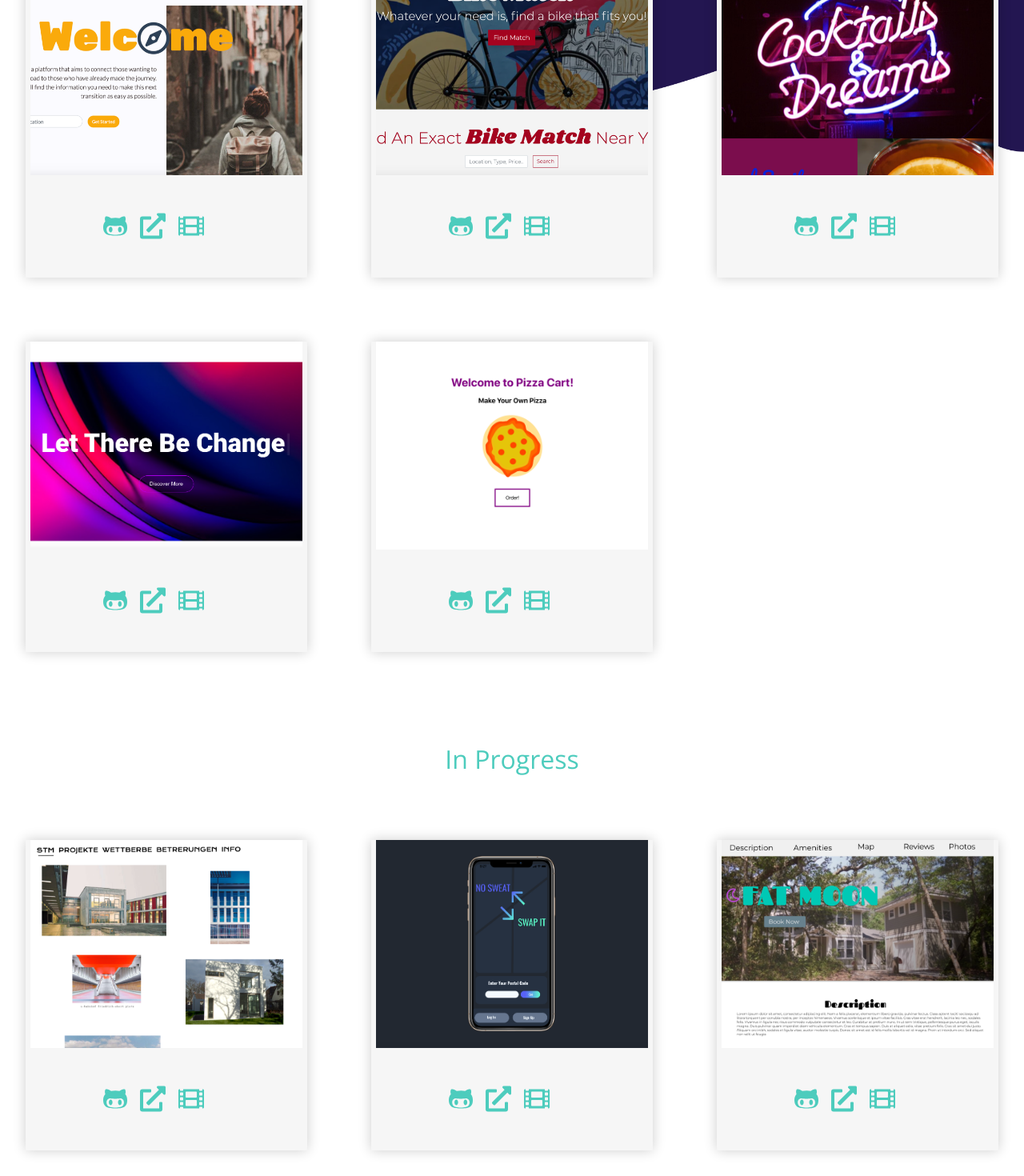
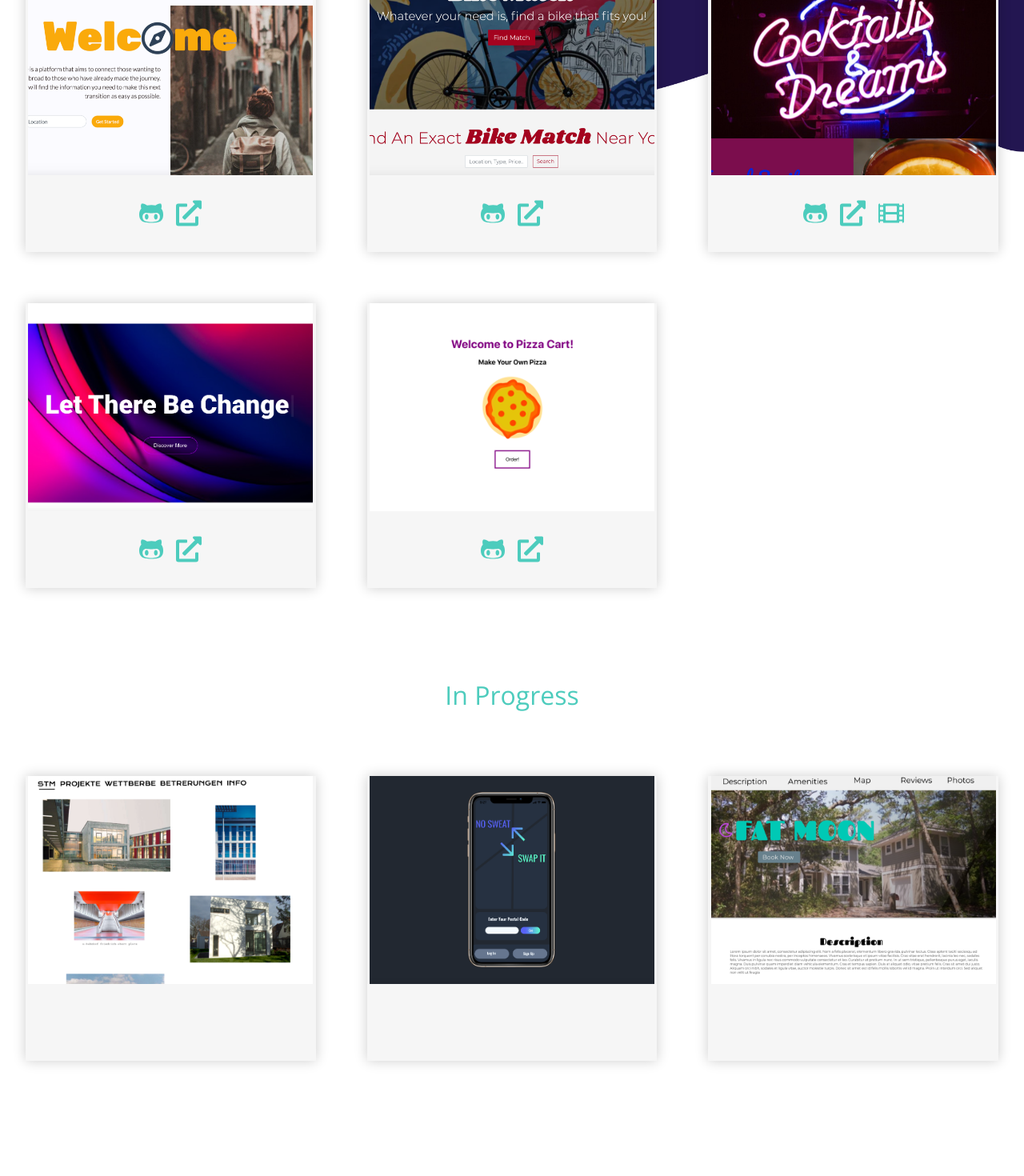
Before and after one commit to jp448/portfolio, a React (Create React App) app: page /projects in a window 1280 px wide. Shown: the part 369-1839 px from the top of the page at 80% size. After the commit the page ends 1727 px from the top, so only its background shows below. Built offline with nearby package versions, Linux system fonts and the light colour scheme.

Commit message:
improved cards added one video demo
improved cards

```diff
--- a/src/App.js
+++ b/src/App.js
@@ -44,7 +44,7 @@ class App extends Component {
       {
         name: "Mr. Cocktail",
         img: mrCocktail,
-        links: ["https://mr-cocktail.proctor-webworks.com", "https://github.com/jp448/rails-mister-cocktail"],
+        links: ["https://mr-cocktail.proctor-webworks.com", "https://github.com/jp448/rails-mister-cocktail", "https://storage.jkproctor.com/portfolio/cocktail_demo.mp4"],
         desc: "My first ruby on rails app (created in 2 days). Users can post cocktail images and recipies.",
         key: 3
       },
--- a/src/Card.css
+++ b/src/Card.css
@@ -3,17 +3,21 @@
   box-shadow: 0 0 15px rgba(0,0,0,0.2);
   background-color: #F6F6F6;
 }
+
+.Card .pointer {
+  cursor: pointer;
+}
+
 .card-category {
     background-size: cover;
     background-position: center;
     height: 15rem;
-    width: 20rem;
+    width: 21rem;
     padding: 10px;
   }
 
   .card-category-bottom {
-    height: 8rem;
-    width: 20rem;
+    height: 6rem;
     position: relative;
   }
 
--- a/src/Card.js
+++ b/src/Card.js
@@ -1,5 +1,6 @@
 import React, { Component } from "react";
 import "./Card.css";
+import Popup from "./Popup"
 import { FontAwesomeIcon } from '@fortawesome/react-fontawesome';
 import { library } from '@fortawesome/fontawesome-svg-core';
 import { faGithubAlt } from '@fortawesome/free-brands-svg-icons';
@@ -11,23 +12,42 @@ library.add(
 );
 
 class Card extends Component {
+  constructor() {
+    super();
+    this.state = {
+      showPopup: false
+    };
+  }
+  togglePopup() {
+    this.setState({
+      showPopup: !this.state.showPopup
+    });
+  }
   render() {
     return (
     <div className='Card'>
-            <div className="card-category hvr-grow hvr-sweep-to-bottom" style={{backgroundImage: "url(" + this.props.img + ")" }}>
+            <div className="card-category hvr-grow hvr-sweep-to-bottom" style={{backgroundImage: "url(" + this.props.img + ")", cursor: this.props.vidlink !== undefined ? "pointer" : "cursor"}} onClick={this.props.vidlink !== undefined ? this.togglePopup.bind(this) : ''}>
               <p>
                   {this.props.description}
               </p>
-              <p>Click to see a demo!</p>
-              <FontAwesomeIcon className="icon" icon={faFilm}/>
+              {this.props.vidlink !== undefined ? <p>Click to see a demo!</p> : ""}
+              {this.props.vidlink !== undefined ? <FontAwesomeIcon className="icon" icon={faFilm}/> : ""}
           </div>
           <div className="card-category-bottom">
             <div className="links">
-              <a href={this.props.gitlink} target="_blank" rel="noopener noreferrer"><FontAwesomeIcon className="icon" icon={faGithubAlt}/></a>
-              <a href={this.props.weblink} target="_blank" rel="noopener noreferrer"><FontAwesomeIcon className="icon" icon={faExternalLinkAlt}/></a>
-              <FontAwesomeIcon className="icon" icon={faFilm}/>
+              {this.props.gitlink !== undefined ? <a href={this.props.gitlink} target="_blank" rel="noopener noreferrer"><FontAwesomeIcon className="icon" icon={faGithubAlt}/></a> : ''}
+              {this.props.weblink !== undefined ? <a href={this.props.weblink} target="_blank" rel="noopener noreferrer"><FontAwesomeIcon className="icon" icon={faExternalLinkAlt}/></a> : ''}
+              {this.props.vidlink !== undefined ? <a onClick={this.togglePopup.bind(this)} href="#"><FontAwesomeIcon className="icon pointer" icon={faFilm}/></a> : ''}
             </div>
           </div>
+          {this.state.showPopup ?
+          <Popup
+            text='Close Me'
+            closePopup={this.togglePopup.bind(this)}
+            vid={this.props.vidlink}
+          />
+          : null
+        }
     </div>
     );
   }
--- a/src/Cards.css
+++ b/src/Cards.css
@@ -1,7 +1,6 @@
 .Cards {
     display: grid;
     grid-template-columns: 1fr 1fr 1fr;
-    grid-gap: 16px;
   }
 
 /* // Smallest device */
--- a/src/Cards.js
+++ b/src/Cards.js
@@ -6,7 +6,7 @@ class Cards extends Component {
   render() {
     return (<div className='Cards'>
         {this.props.data.map(p => (
-            <Card key={p.name} name={p.name} weblink={p.links[0]} gitlink={p.links[1]} img={p.img} description={p.desc} />
+            <Card key={p.name} name={p.name} weblink={p.links[0]} gitlink={p.links[1]} vidlink={p.links[2]} img={p.img} description={p.desc} />
         ))}
     </div>);
   }
--- /dev/null
+++ b/src/Popup.css
@@ -0,0 +1,48 @@
+.popup {
+    position: fixed;
+    width: 100%;
+    height: 100%;
+    top: 0;
+    left: 0;
+    right: 0;
+    bottom: 0;
+    display: flex;
+    justify-content: center;
+    align-items: center;
+    margin: auto;
+    background-color: rgba(0,0,0, 0.5);
+    z-index: 10;
+  }
+  .popup_inner {
+    position: relative;
+    width: 70%;
+    height: 70vh;
+    background-color: #fff;
+    display: flex;
+    justify-content: center;
+    align-items: center;
+    z-index: 10;
+  }
+
+  .popup_inner button {
+    position: absolute;
+    top: 0;
+    right: 0;
+  }
+
+  .popup_inner video {
+    width: 70%;
+  }
+
+  .popup button {
+      border: none;
+      color: #231651;
+      background-color: #fff;
+      font-size: 1.5rem;
+      padding: 0.5rem;
+      margin-right: 5px;
+  }
+
+  .popup button:hover {
+      cursor: pointer;
+  }
--- /dev/null
+++ b/src/Popup.js
@@ -0,0 +1,17 @@
+import React, { Component } from "react";
+import "./Popup.css";
+
+class Popup extends Component {
+    render() {
+      return (
+        <div className='popup'>
+          <div className='popup_inner'>
+            <button onClick={this.props.closePopup}>X</button>
+            <video width="712" height="400" controls autoplay><source src={this.props.vid} type="video/mp4"/>Your browser does not support the video tag.</video>
+          </div>
+        </div>
+      );
+    }
+}
+
+export default Popup;
```
